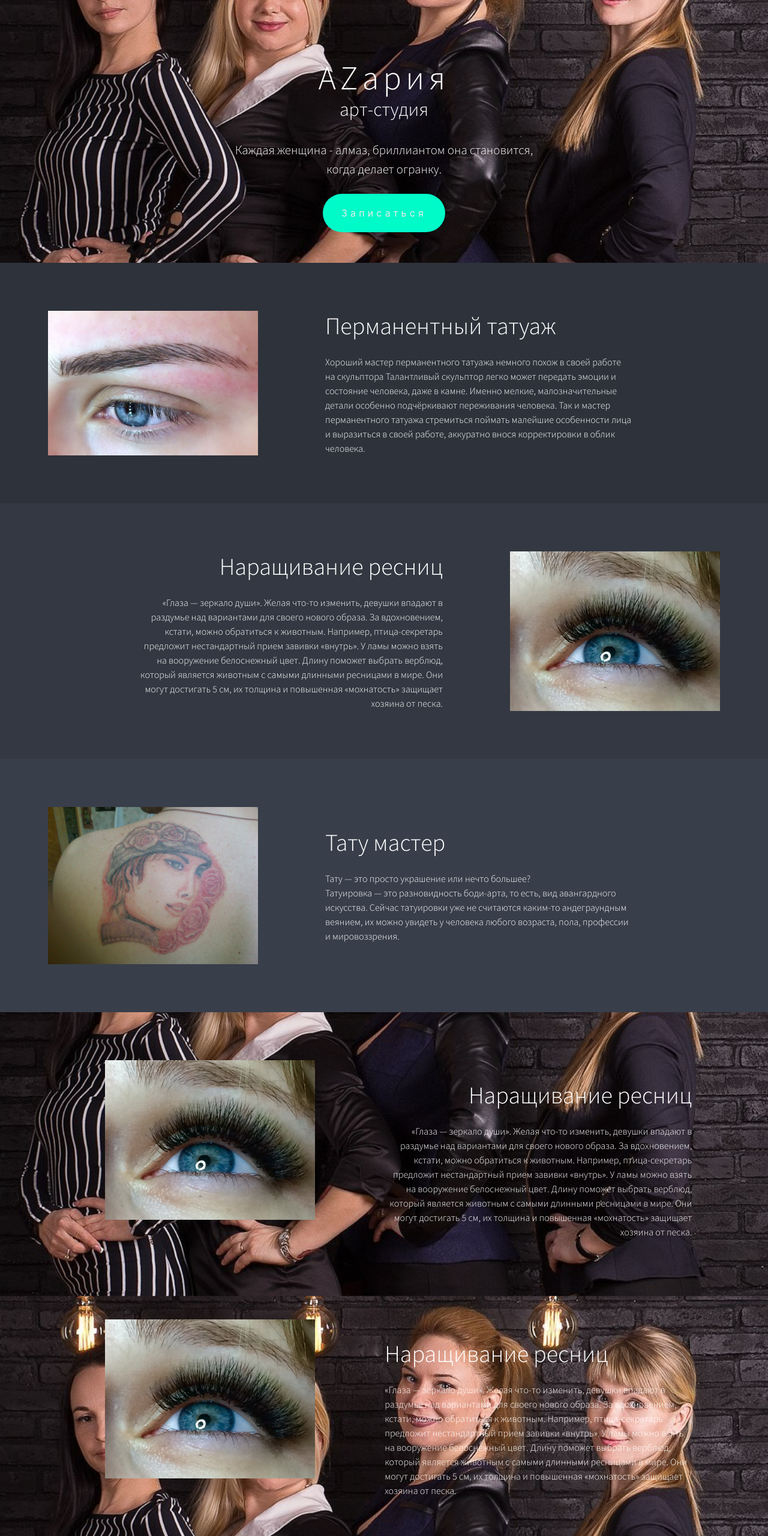
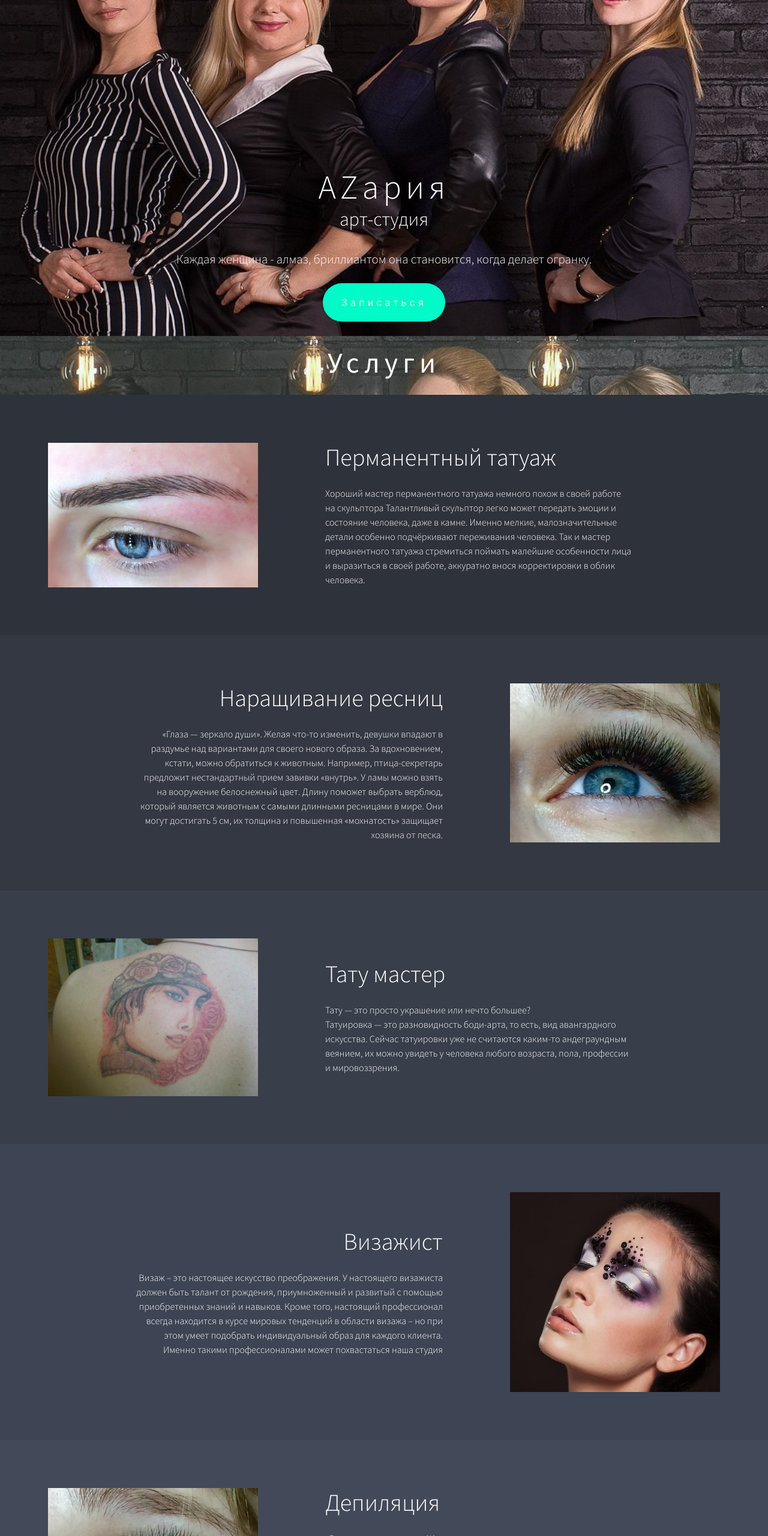
Before and after one commit to AleksGuslenko/AleksGuslenko.github.io, a plain HTML site: page Elena_Kaidash/index.html in a window 1280 px wide. Shown: the part 240-2800 px from the top of the page at 60% size. Drawn offline with nearby package versions, Linux system fonts and the light colour scheme.

Commit message:
Azariya произведено частичнное разделение стилей на смысловые блоки. исправлено ряд багов моб. версии

```diff
--- a/Elena_Kaidash/app.css
+++ b/Elena_Kaidash/app.css
@@ -4,16 +4,19 @@
 
 @import 'bootstrap_menu.css';
 
+@import 'sections.css';
+
 /* @import 'menu.css'; */
 
 * {
     margin: 0;
     padding: 0;
+    box-sizing: border-box;
 }
 
 body {
     background-image:  url("images/main-img.jpg") ;
-    background-position: 50% 3rem;
+    background-position: 50% 4rem;
     background-attachment: fixed;
     background-size: cover;
     background-repeat: no-repeat;
@@ -32,17 +35,6 @@ h1, h2, h3, p {
     display: flex;
     flex-direction: column;
     width: 100%;
-}
-
-.container_01 {
-    position: relative;
-
-}
-
-.front {
-    top: 15%;
-    right:0;
-    padding: 20% 30% 2%;
 }
 
 .text01 {
@@ -66,26 +58,16 @@ h1, h2, h3, p {
     border: none;
     background-color: #00fac8;
     letter-spacing: 0.4vw;
-    margin: 0 0 4%;
+    margin: 1.5rem;
 }
 
 .button:hover {
     background-color: #39fdd6;
 }
 
-.container_02 {
-    background-color: rgb(46, 50, 59);
-    display: flex;
-    align-items: center;
-}
-
 .img {
     display: inline-block;
     padding: 5rem;
-}
-
-.img_01{
-    float: left;
 }
 
 .service {
@@ -108,15 +90,8 @@ h1, h2, h3, p {
     line-height: 1.5rem;
 }
 
-.container_03 {
-    background-color: rgb(51, 56, 66);
-    display: flex;
-    align-items: center;
-    flex-direction: row-reverse;
-}
-
 .img_02{
-    float: right;
+    /* float: right; */
 }
 
 .service_02 {
@@ -125,30 +100,9 @@ h1, h2, h3, p {
     float: left;
 }
 
-.container_04 {
-    background-color:rgb(56, 62, 74);
-    display: flex;
-    align-items: center;
-}
-
-.container_08 {
-    background-color: rgba(255, 255, 255, 0.219);
-    min-height: calc(100vh - 4rem);
-    text-align: center;
-    display: flex;
-    flex-direction: column;
-    justify-content: flex-end;
-    align-items: center;
-}
-
 .footer {
     width: 30rem;
     margin: 0 30% 2%;
-}
-
-hr {
-    margin: 0;
-    width: 30%;
 }
 
 .footer h1 {
@@ -189,14 +143,8 @@ html {
     font-size: 12pt;
 }
 
-.container_01 {
+.front {
     position: relative;
-}
-
-.front {
-    top: 5%;
-    right:0;
-    padding: 30% 10% 4%;
 }
 
 .text01 {
@@ -218,14 +166,9 @@ html {
     letter-spacing: 0.2em;
 }
 
-.button:hover {
+/* .button:hover {
     background-color: cadetblue;
-}
-
-.container_02 {
-    display: flex;
-    flex-direction: column-reverse;
-}
+} */
 
 .img {
     display: inline-block;
@@ -256,11 +199,7 @@ html {
     margin-left: 0;
 }
 
-.container_03 {
-    background-color: rgb(51, 56, 66);
-    display: flex;
-    flex-direction: column-reverse;
-}
+
 
 .img_02{
     margin-top: 0;
@@ -275,12 +214,6 @@ html {
     text-align: center;
     margin-left: 0;
     margin: 4%;
-}
-
-.container_04 {
-    background-color:rgb(56, 62, 74);
-    display: flex;
-    flex-direction: column-reverse;
 }
 
 .footer {
@@ -306,16 +239,13 @@ html {
         font-size: 10pt;
     }
     .img_01,
-    .img_02,
-    .img_03,
-    .img_04,
-    .img_05,
-    .img_06 {
+    .img_02 {
         width: 300px;
     }
     .header-left p {
         position: absolute;
         left: 70px;
         top: 28px;
+    }
 
 }
--- a/Elena_Kaidash/css.css
+++ b/Elena_Kaidash/css.css
@@ -16,11 +16,11 @@
 .header-left p {
     position: absolute;
     left: 80px;
-    top: 32px;
+    top: 33px;
 }
 
 #logo span {
-    color: #B30B1F;
+    color: #b30b1f;
 }
 
 #header {
--- a/Elena_Kaidash/icons.css
+++ b/Elena_Kaidash/icons.css
@@ -1,5 +1,5 @@
 .icons {
-    padding: 20px;
+    /* padding: 20px; */
     list-style: none;
 }
 
--- a/Elena_Kaidash/index.html
+++ b/Elena_Kaidash/index.html
@@ -171,10 +171,9 @@
       </nav>
     </div>
   </header>
-
   <div class="wrapper">
-    <div class="container_01">
-      <div class="front">
+    <div class="front">
+      <div class="front-container">
         <h1 class="text01">
           AZария
         </h1>
@@ -182,11 +181,16 @@
         <p class="text02">
           Каждая женщина - алмаз, бриллиантом она становится, когда делает огранку.
         </p>
+        <button class="button"> Записаться</button>
+        <a name="service"></a>
       </div>
-      <button class="button"> Записаться</button>
-      <a name="service"></a>
     </div>
-    <div class="container_02">
+    <div class="section-name">
+      <h2>
+        Услуги
+      </h2>
+    </div>
+    <div class="section-container container_cl01">
       <div class="img">
         <img class="img_01" src="images/02.jpg" width="350">
       </div>
@@ -204,7 +208,7 @@
         </div>
       </div>
     </div>
-    <div class="container_03 ">
+    <div class="section-container container_cl02 reverse">
       <div class="img">
         <img class="img_02" src="images/resniza.jpg" width="350">
       </div>
@@ -223,7 +227,7 @@
         </div>
       </div>
     </div>
-    <div class="container_04 ">
+    <div class="section-container container_cl03 ">
       <div class="img">
         <img class="img_01" src="images/tatu.jpg" width="350">
       </div>
@@ -241,14 +245,33 @@
       </div>
     </div>
 
-    <div class="container_05 ">
+    <div class="section-container container_cl04 reverse">
       <div class="img">
-        <img class="img_02" src="images/resniza.jpg" width="350">
+        <img class="img_02" src="images/vijaj.jpg" width="350">
       </div>
       <div class="service">
         <div class="service_02">
           <h1>
-            Наращивание ресниц
+            Визажист
+          </h1>
+          <p>
+            Визаж – это настоящее искусство преображения. У настоящего визажиста должен быть талант от рождения, приумноженный и развитый
+            с помощью приобретенных знаний и навыков. Кроме того, настоящий профессионал всегда находится в курсе мировых
+            тенденций в области визажа – но при этом умеет подобрать индивидуальный образ для каждого клиента. Именно такими
+            профессионалами может похвастаться наша студия
+          </p>
+        </div>
+      </div>
+    </div>
+
+    <div class="section-container container_cl05">
+      <div class="img">
+        <img class="img_01" src="images/resniza.jpg" width="350">
+      </div>
+      <div class="service">
+        <div class="service_01">
+          <h1>
+            Депиляция
           </h1>
           <p>
             «Глаза — зеркало души». Желая что-то изменить, девушки впадают в раздумье над вариантами для своего нового образа. За вдохновением,
@@ -261,34 +284,14 @@
       </div>
     </div>
 
-    <div class="container_06 ">
-      <div class="img">
-        <img class="img_01" src="images/resniza.jpg" width="350">
-      </div>
-      <div class="service">
-        <div class="service_01">
-          <h1>
-            Наращивание ресниц
-          </h1>
-          <p>
-            «Глаза — зеркало души». Желая что-то изменить, девушки впадают в раздумье над вариантами для своего нового образа. За вдохновением,
-            кстати, можно обратиться к животным. Например, птица-секретарь предложит нестандартный прием завивки «внутрь».
-            У ламы можно взять на вооружение белоснежный цвет. Длину поможет выбрать верблюд, который является животным с
-            самыми длинными ресницами в мире. Они могут достигать 5 см, их толщина и повышенная «мохнатость» защищает хозяина
-            от песка.
-          </p>
-        </div>
-      </div>
-    </div>
-
-    <div class="container_07 ">
+    <div class="section-container container_cl06 reverse">
       <div class="img">
         <img class="img_02" src="images/resniza.jpg" width="350">
       </div>
       <div class="service">
         <div class="service_02">
           <h1>
-            Наращивание ресниц
+            Косметолог
           </h1>
           <p>
             «Глаза — зеркало души». Желая что-то изменить, девушки впадают в раздумье над вариантами для своего нового образа. За вдохновением,
@@ -303,7 +306,7 @@
 
   </div>
   <a name="contact"></a>
-  <div class="container_08 ">
+  <div class="contact">
     <div class="footer">
       <h1>
         Контакты
--- /dev/null
+++ b/Elena_Kaidash/sections.css
@@ -0,0 +1,75 @@
+.section-name {
+    padding: 1rem;
+    background-color: rgba(174, 243, 220, 0.151);
+}
+
+.section-name h2 {
+    font-weight: 400;
+    font-size: 3rem;
+    letter-spacing: 0.5rem;
+    color: #ffffff;
+}
+
+.front {
+    position: relative;
+    display: flex;
+    flex-direction: column;
+    justify-content: flex-end;
+    min-height: calc(100vh - 3rem);
+}
+
+.front-container {
+    padding: 0 3rem;
+}
+
+.section-container{
+    display: flex;
+    align-items: center;
+    max-width: 100%;
+}
+
+.container_cl01 {
+    background-color: rgb(46, 50, 59);
+}
+
+.container_cl02 {
+    background-color: rgb(51, 56, 66);
+}
+
+.container_cl03 {
+    background-color:rgb(56, 62, 74);
+}
+
+.container_cl04 {
+    background-color:rgb(61, 68, 83);
+}
+
+.container_cl05 {
+    background-color:rgb(66, 74, 90);
+}
+
+.container_cl06 {
+    background-color:rgb(71, 80, 97);
+}
+
+.reverse {
+    flex-direction: row-reverse;
+}
+
+@media (max-width: 750px) {
+    .section-container,
+    .reverse {
+        flex-direction: column-reverse;
+    }
+
+}
+
+.contact {
+    background-color: rgba(255, 255, 255, 0.219);
+    min-height: calc(100vh - 4rem);
+    text-align: center;
+    display: flex;
+    flex-direction: column;
+    justify-content: flex-end;
+    align-items: center;
+}
```
Also changed, not shown: Elena_Kaidash/images/vijaj.jpg (added).
